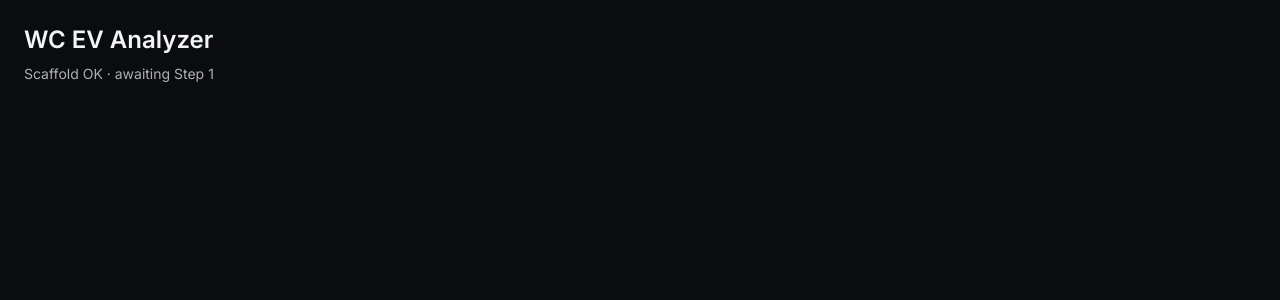
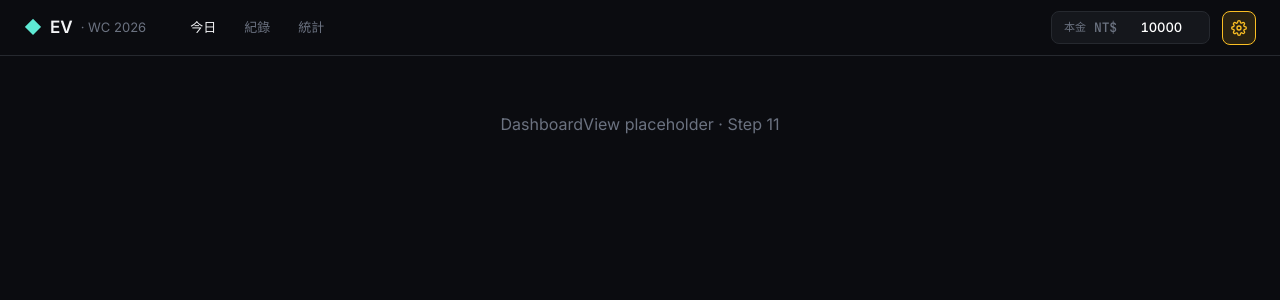
Before and after one commit to Wayne188-yiching/wc-ev-analyzer, a React (Vite) app: page / in a window 1280 px wide. Shown: the top 300 px of the page. Built offline with nearby package versions, Linux system fonts and the light colour scheme.

Commit message:
feat: scaffold App + TopNav

```diff
--- a/src/App.tsx
+++ b/src/App.tsx
@@ -1,8 +1,36 @@
-export default function App() {
+import { useState } from 'react';
+import { useAppState } from './hooks/useAppState';
+import { TopNav } from './views/TopNav';
+
+type Tab = 'dashboard' | 'history' | 'stats';
+
+export default function App(): JSX.Element {
+  const { state, dispatch } = useAppState();
+  const [tab, setTab] = useState<Tab>('dashboard');
+
   return (
-    <div className="p-6">
-      <h1 className="text-2xl font-semibold">WC EV Analyzer</h1>
-      <p className="text-sm opacity-70 mt-2">Scaffold OK · awaiting Step 1</p>
+    <div style={{ minHeight: '100vh', background: 'var(--bg-base)' }}>
+      <TopNav
+        tab={tab}
+        onTabChange={setTab}
+        bankroll={state.bankroll}
+        onBankrollChange={(b) => dispatch({ type: 'SET_BANKROLL', payload: b })}
+        hasApiKey={Boolean(state.apiKey)}
+        onOpenSettings={() => alert('Settings — Step 16 開放')}
+      />
+      <main style={{ maxWidth: 'var(--max-w-container)', margin: '0 auto', padding: 24 }}>
+        {tab === 'dashboard' && <Placeholder name="DashboardView" step={11} />}
+        {tab === 'history' && <Placeholder name="HistoryView" step={15} />}
+        {tab === 'stats' && <Placeholder name="StatsView" step={14} />}
+      </main>
     </div>
   );
 }
+
+function Placeholder({ name, step }: { name: string; step: number }): JSX.Element {
+  return (
+    <div style={{ padding: 32, color: 'var(--text-tertiary)', textAlign: 'center' }}>
+      {name} placeholder · Step {step}
+    </div>
+  );
+}
--- /dev/null
+++ b/src/views/TopNav.tsx
@@ -0,0 +1,88 @@
+export type Tab = 'dashboard' | 'history' | 'stats';
+
+export interface TopNavProps {
+  tab: Tab;
+  onTabChange: (tab: Tab) => void;
+  bankroll: number;
+  onBankrollChange: (value: number) => void;
+  hasApiKey: boolean;
+  onOpenSettings: () => void;
+}
+
+const tabs: Array<{ id: Tab; label: string }> = [
+  { id: 'dashboard', label: '今日' },
+  { id: 'history', label: '紀錄' },
+  { id: 'stats', label: '統計' },
+];
+
+const styles = {
+  outer: { position: 'sticky', top: 0, height: 56, zIndex: 50, background: 'var(--bg-base)', borderBottom: '1px solid var(--border-default)' },
+  wrap: { maxWidth: 'var(--max-w-container)', margin: '0 auto', padding: '0 24px', height: '100%', display: 'flex', flexDirection: 'row', alignItems: 'center', justifyContent: 'space-between' },
+  left: { display: 'flex', flexDirection: 'row', alignItems: 'center', gap: 32 },
+  brand: { display: 'flex', alignItems: 'center', gap: 8, fontSize: 17, fontWeight: 600 },
+  suffix: { color: 'var(--text-tertiary)', fontWeight: 400, fontSize: 13 },
+  tabs: { display: 'flex', gap: 4 },
+  tabButton: { padding: '6px 12px', borderRadius: 6, fontSize: 13, fontWeight: 500, background: 'transparent', border: 'none', cursor: 'pointer', fontFamily: 'inherit', transition: 'color var(--duration-fade) var(--easing-base)' },
+  right: { display: 'flex', alignItems: 'center', gap: 12 },
+  bankroll: { display: 'flex', alignItems: 'center', gap: 8, padding: '6px 12px', background: 'var(--bg-surface)', border: '1px solid var(--border-default)', borderRadius: 8, fontSize: 13 },
+  input: { width: 72, color: 'var(--text-numeric)', fontWeight: 500, background: 'transparent', border: 'none', outline: 'none', textAlign: 'right', fontFamily: 'inherit' },
+  gear: { padding: 8, borderRadius: 8, cursor: 'pointer', fontFamily: 'inherit', display: 'inline-flex', alignItems: 'center', justifyContent: 'center' },
+} as const;
+
+export function TopNav(props: TopNavProps): JSX.Element {
+  const { tab, onTabChange, bankroll, onBankrollChange, hasApiKey, onOpenSettings } = props;
+  const gearStyle = {
+    ...styles.gear,
+    background: hasApiKey ? 'var(--bg-surface)' : 'var(--fair-soft)',
+    color: hasApiKey ? 'var(--text-secondary)' : 'var(--fair)',
+    border: hasApiKey ? '1px solid var(--border-default)' : '1px solid var(--fair)',
+  };
+  return (
+    <div aria-label="頂部導覽" role="navigation" style={styles.outer}>
+      <div style={styles.wrap}>
+        <div style={styles.left}>
+          <div style={styles.brand}>
+            <span style={{ color: 'var(--brand)' }}>◆</span>
+            <span style={{ color: 'var(--text-primary)' }}>EV</span>
+            <span style={styles.suffix}>· WC 2026</span>
+          </div>
+          <div style={styles.tabs}>
+            {tabs.map((item) => (
+              <button
+                aria-current={item.id === tab ? 'page' : undefined}
+                key={item.id}
+                onClick={() => { onTabChange(item.id); }}
+                style={{ ...styles.tabButton, color: item.id === tab ? 'var(--text-primary)' : 'var(--text-tertiary)' }}
+                type="button"
+              >
+                {item.label}
+              </button>
+            ))}
+          </div>
+        </div>
+        <div style={styles.right}>
+          <div style={styles.bankroll}>
+            <span style={{ color: 'var(--text-tertiary)', fontSize: 11 }}>本金</span>
+            <span className="mono" style={{ color: 'var(--text-tertiary)' }}>NT$</span>
+            <input
+              aria-label="本金"
+              className="mono"
+              min="0"
+              onChange={(event) => { onBankrollChange(Math.max(0, parseInt(event.target.value, 10) || 0)); }}
+              step="1000"
+              style={styles.input}
+              type="number"
+              value={bankroll}
+            />
+          </div>
+          <button aria-label={hasApiKey ? '設定' : '請設定 API Key'} onClick={onOpenSettings} style={gearStyle} type="button">
+            <svg width="16" height="16" viewBox="0 0 24 24" fill="none" stroke="currentColor" strokeWidth="2">
+              <circle cx="12" cy="12" r="3" />
+              <path d="M19.4 15a1.65 1.65 0 0 0 .33 1.82l.06.06a2 2 0 0 1-2.83 2.83l-.06-.06a1.65 1.65 0 0 0-1.82-.33 1.65 1.65 0 0 0-1 1.51V21a2 2 0 0 1-4 0v-.09A1.65 1.65 0 0 0 9 19.4a1.65 1.65 0 0 0-1.82.33l-.06.06a2 2 0 0 1-2.83-2.83l.06-.06a1.65 1.65 0 0 0 .33-1.82 1.65 1.65 0 0 0-1.51-1H3a2 2 0 0 1 0-4h.09A1.65 1.65 0 0 0 4.6 9a1.65 1.65 0 0 0-.33-1.82l-.06-.06a2 2 0 0 1 2.83-2.83l.06.06a1.65 1.65 0 0 0 1.82.33H9a1.65 1.65 0 0 0 1-1.51V3a2 2 0 0 1 4 0v.09a1.65 1.65 0 0 0 1 1.51 1.65 1.65 0 0 0 1.82-.33l.06-.06a2 2 0 0 1 2.83 2.83l-.06.06a1.65 1.65 0 0 0-.33 1.82V9a1.65 1.65 0 0 0 1.51 1H21a2 2 0 0 1 0 4h-.09a1.65 1.65 0 0 0-1.51 1z" />
+            </svg>
+          </button>
+        </div>
+      </div>
+    </div>
+  );
+}
```
